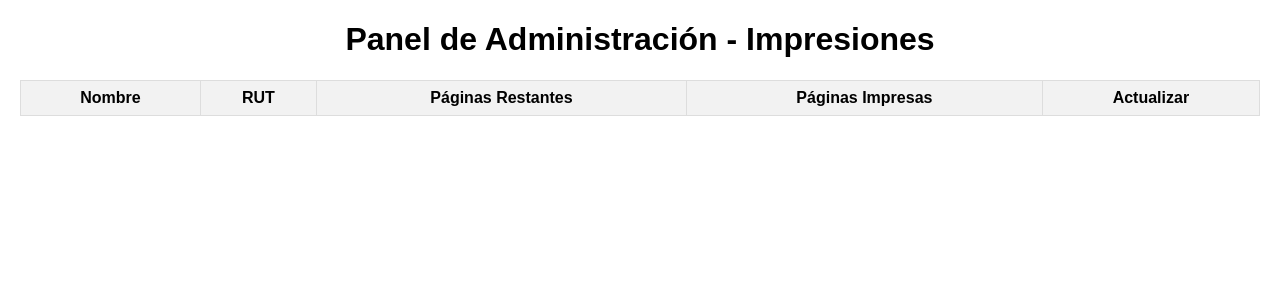
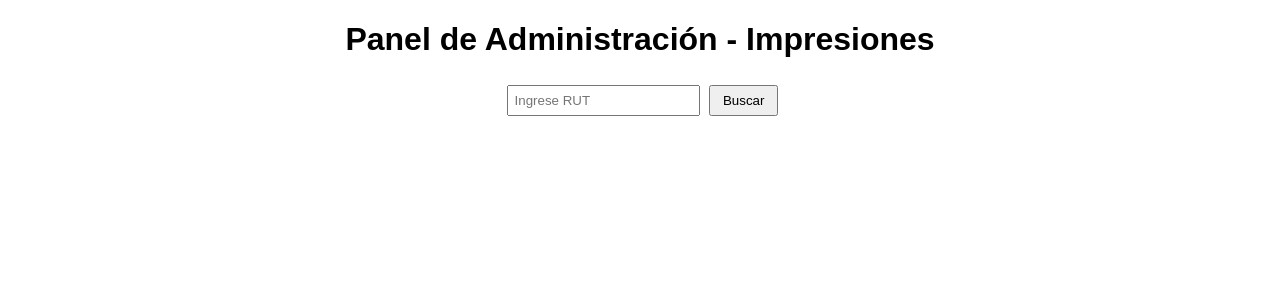
Before and after one commit to cybernovala/prepago, a Flask app: template templates/imprime_admin.html in a window 1280 px wide. Shown: the top 300 px of the page. Run offline with Flask 3, Linux system fonts and the light colour scheme; the template is opened without the code that fills it, so the values that code supplies are empty.

Commit message:
Update imprime_admin.html

```diff
--- a/templates/imprime_admin.html
+++ b/templates/imprime_admin.html
@@ -12,6 +12,18 @@
     h1 {
       text-align: center;
     }
+    .formulario {
+      text-align: center;
+      margin-bottom: 20px;
+    }
+    input[type="text"], input[type="number"] {
+      padding: 6px;
+      margin: 5px;
+    }
+    button {
+      padding: 6px 12px;
+      cursor: pointer;
+    }
     table {
       width: 100%;
       border-collapse: collapse;
@@ -25,18 +37,17 @@
     th {
       background-color: #f2f2f2;
     }
-    input[type="number"] {
-      width: 60px;
-    }
-    button {
-      padding: 6px 12px;
-      cursor: pointer;
-    }
   </style>
 </head>
 <body>
   <h1>Panel de Administración - Impresiones</h1>
-  <table>
+
+  <div class="formulario">
+    <input type="text" id="rut-input" placeholder="Ingrese RUT" />
+    <button onclick="buscarUsuario()">Buscar</button>
+  </div>
+
+  <table id="tabla-usuario" style="display: none;">
     <thead>
       <tr>
         <th>Nombre</th>
@@ -46,32 +57,51 @@
         <th>Actualizar</th>
       </tr>
     </thead>
-    <tbody id="usuarios-tbody"></tbody>
+    <tbody id="usuario-tbody"></tbody>
   </table>
 
   <script>
     const backendURL = "https://prepago.onrender.com";
 
-    async function obtenerUsuarios() {
-      const res = await fetch(`${backendURL}/usuarios`);
-      const usuarios = await res.json();
+    async function buscarUsuario() {
+      const rut = document.getElementById("rut-input").value.trim();
 
-      const tbody = document.getElementById("usuarios-tbody");
-      tbody.innerHTML = "";
+      if (!rut) {
+        alert("Ingrese un RUT.");
+        return;
+      }
 
-      usuarios.forEach(usuario => {
-        const tr = document.createElement("tr");
+      const res = await fetch(`${backendURL}/consultar`, {
+        method: "POST",
+        headers: { "Content-Type": "application/json" },
+        body: JSON.stringify({ rut })
+      });
 
-        tr.innerHTML = `
-          <td>${usuario.nombre}</td>
-          <td>${usuario.rut}</td>
-          <td id="saldo-${usuario.rut}">${usuario.saldo}</td>
-          <td><input type="number" id="impresas-${usuario.rut}" min="1" placeholder="0" /></td>
-          <td><button onclick="actualizarPaginas('${usuario.rut}')">Actualizar</button></td>
-        `;
+      const data = await res.json();
 
-        tbody.appendChild(tr);
-      });
+      if (!res.ok) {
+        alert(data.error || "Usuario no encontrado");
+        document.getElementById("tabla-usuario").style.display = "none";
+        return;
+      }
+
+      mostrarUsuario(data.nombre, rut, data.saldo);
+    }
+
+    function mostrarUsuario(nombre, rut, saldo) {
+      const tbody = document.getElementById("usuario-tbody");
+      const tabla = document.getElementById("tabla-usuario");
+      tabla.style.display = "table";
+
+      tbody.innerHTML = `
+        <tr>
+          <td>${nombre}</td>
+          <td>${rut}</td>
+          <td id="saldo-${rut}">${saldo}</td>
+          <td><input type="number" id="impresas-${rut}" min="1" placeholder="0" /></td>
+          <td><button onclick="actualizarPaginas('${rut}')">Actualizar</button></td>
+        </tr>
+      `;
     }
 
     async function actualizarPaginas(rut) {
@@ -98,8 +128,6 @@
         alert(resultado.error || "Error al actualizar.");
       }
     }
-
-    obtenerUsuarios();
   </script>
 </body>
 </html>
```
